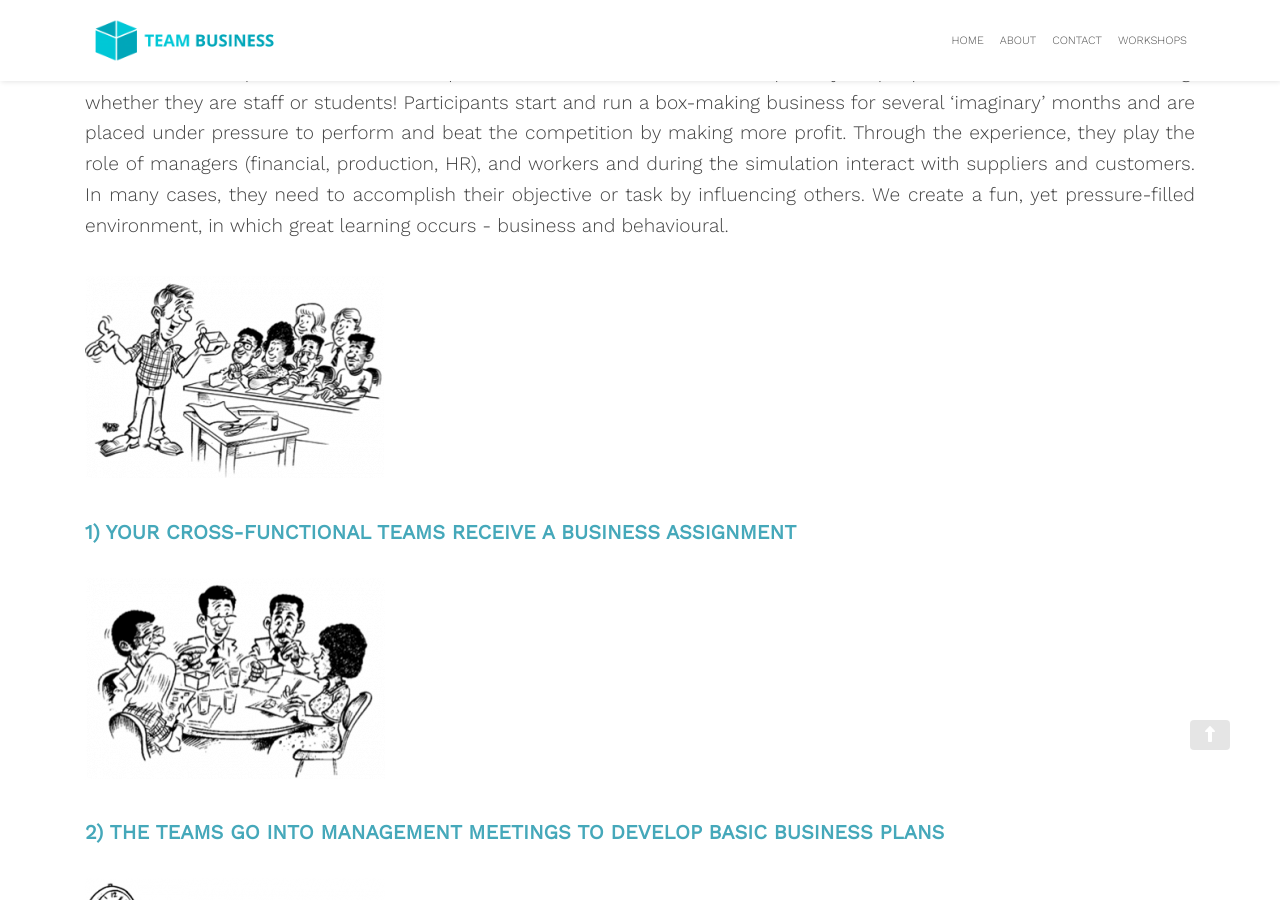
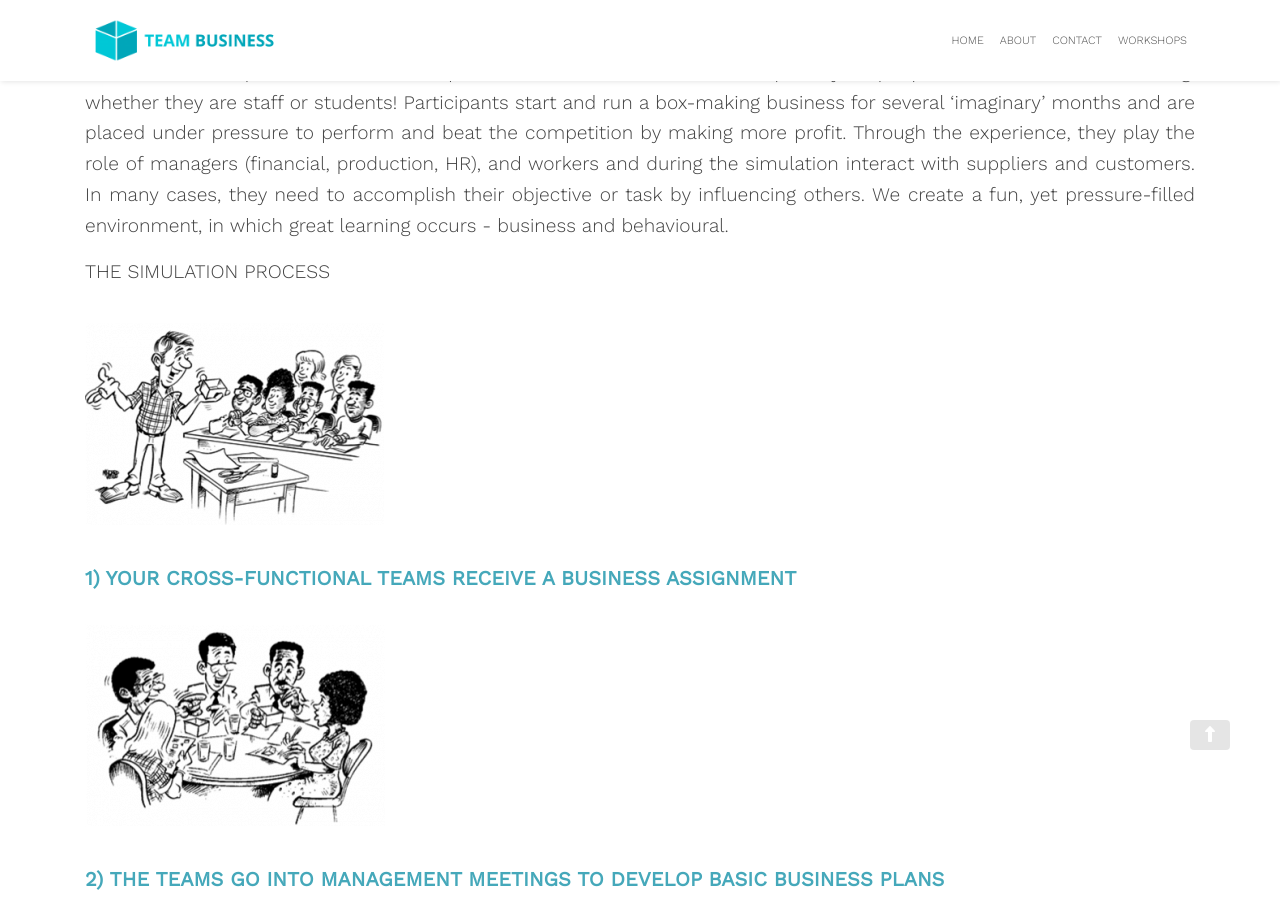
Before and after one commit to zac-heisey/team-business, a Jekyll site: the page built from _pages/box.md, in a window 1280 px wide and 900 px high, scrolled down 836 px. Built offline with Jekyll 4.4.1, drawn with Linux system fonts in a browser that asks for light colours; nearby versions of some CDN libraries.

Commit message:
Update from Forestry.io Lara Azzam updated _pages/box.md

```diff
--- a/_pages/box.md
+++ b/_pages/box.md
@@ -13,6 +13,8 @@ intro-2: Transform your people from thinking like an ‘employee’ to thinking
 
 ---
 The BOX workshop uses a hands-on, experiential simulation as a tool to improve your people's business decision making, whether they are staff or students! Participants start and run a box-making business for several 'imaginary' months and are placed under pressure to perform and beat the competition by making more profit. Through the experience, they play the role of managers (financial, production, HR), and workers and during the simulation interact with suppliers and customers.  In many cases, they need to accomplish their objective or task by influencing others. We create a fun, yet pressure-filled environment, in which great learning occurs - business and behavioural.
+
+THE SIMULATION PROCESS
 
 ![box program step 1](/assets/images/box-1.png "BOX Program Step 1")
 
```
